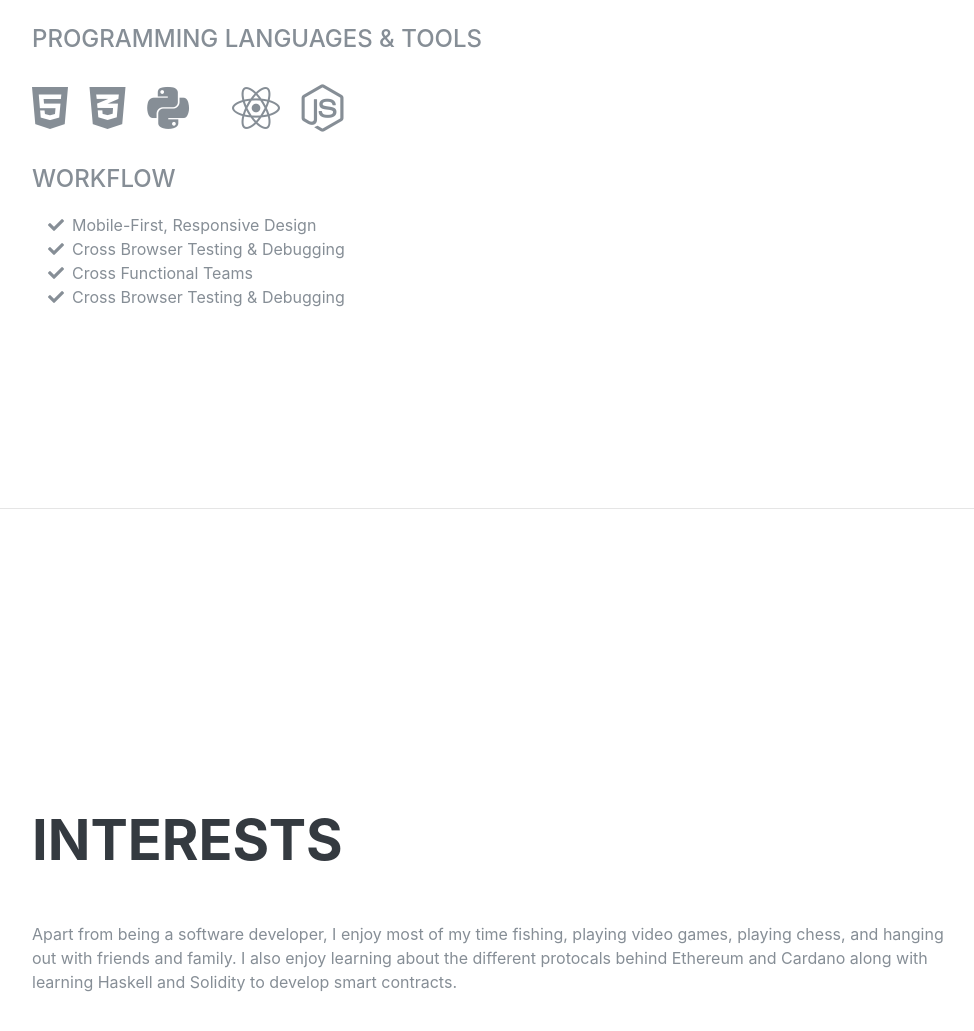
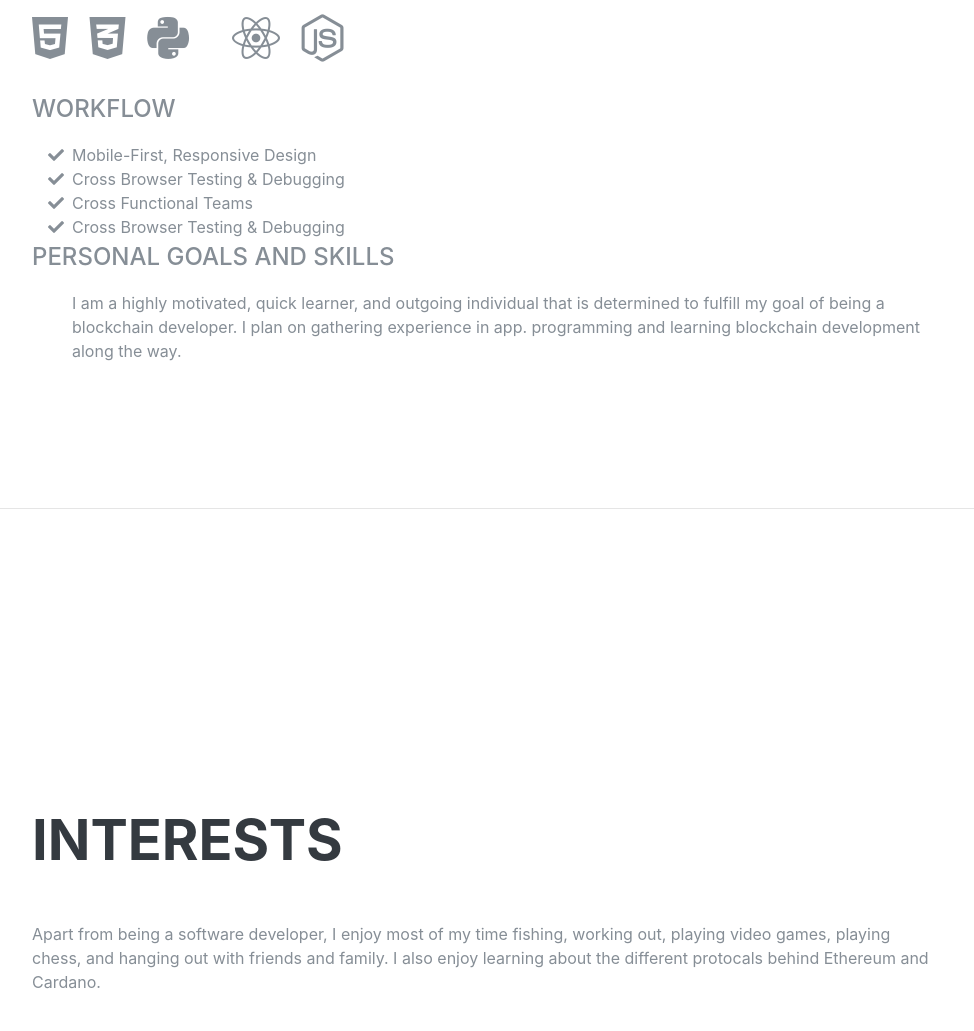
Before and after one commit to jesse24walker/jesse24walker, a plain HTML site: page index.html in a window 1280 px wide. Shown: the part 4624-5655 px from the top of the page, without its empty margins (288-1262 px from the left). Drawn offline with Linux system fonts and the light colour scheme; some icons are missing; a web font is replaced by a local one.

Commit message:
Update index.html

```diff
--- a/index.html
+++ b/index.html
@@ -239,6 +239,11 @@
             <i class="fa-li fa fa-check"></i>
             Cross Browser Testing &amp; Debugging</li>
         </ul>
+	<div class="subheading mb-3">Personal Goals and Skills</div>
+        <ul class="fa-ul mb-0">
+	<li><p>I am a highly motivated, quick learner, and outgoing individual that is determined to fulfill my goal of being a blockchain developer.
+	I plan on gathering experience in app. programming and learning blockchain development along the way.</p></li>
+        </ul>
       </div>
     </section>
 
@@ -247,8 +252,8 @@
     <section class="resume-section p-3 p-lg-5 d-flex align-items-center" id="interests">
       <div class="w-100">
         <h2 class="mb-5">Interests</h2>
-        <p>Apart from being a software developer, I enjoy most of my time fishing, playing video games, playing chess, and hanging out with friends and family.
-		I also enjoy learning about the different protocals behind Ethereum and Cardano along with learning Haskell and Solidity to develop smart contracts.
+        <p>Apart from being a software developer, I enjoy most of my time fishing, working out, playing video games, playing chess, and hanging out with friends and family.
+		I also enjoy learning about the different protocals behind Ethereum and Cardano.
 		 </p>
       </div>
     </section>
```
